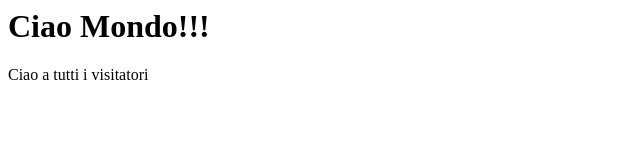
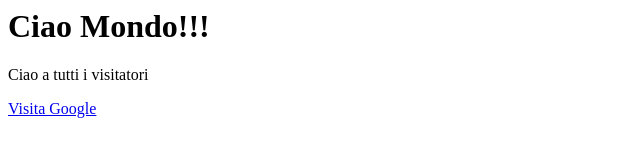
Before and after one commit to corsistp/esempio1, a plain HTML site: page index.html in a window 1280 px wide. Shown: the whole page, without its empty margins (0-640 px from the left). Drawn offline with Linux system fonts and the light colour scheme.

Commit message:
Add link to google

```diff
--- a/index.html
+++ b/index.html
@@ -5,5 +5,6 @@
 <body>
 <h1>Ciao Mondo!!!</h1>
 <p>Ciao a tutti i visitatori</p>
+  <a href="http://www.google.it">Visita Google</a>
 </body>
 </html>
```
